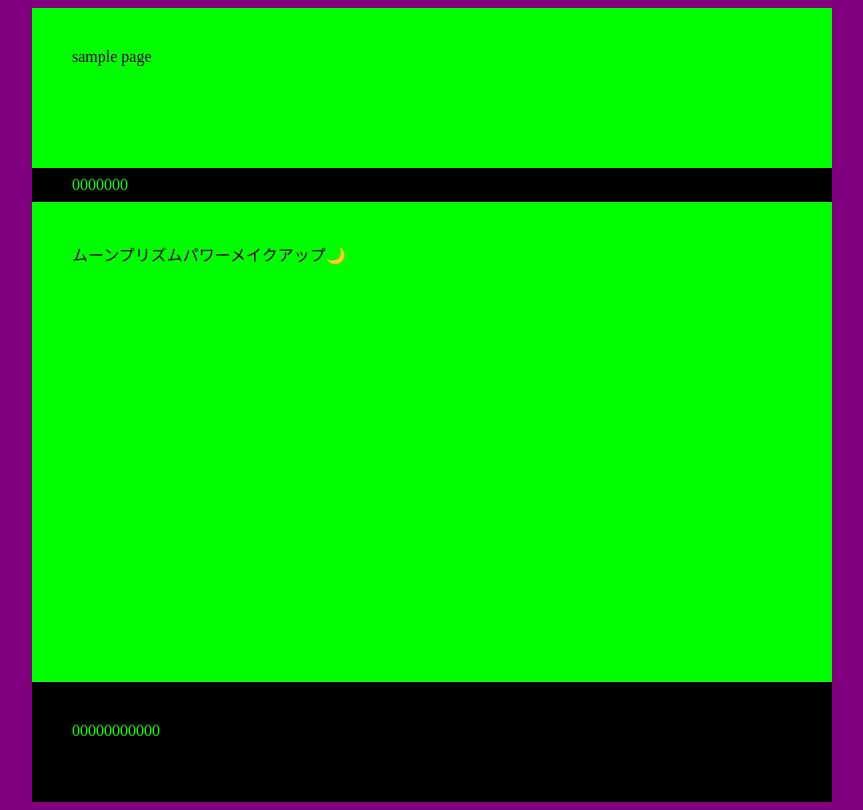
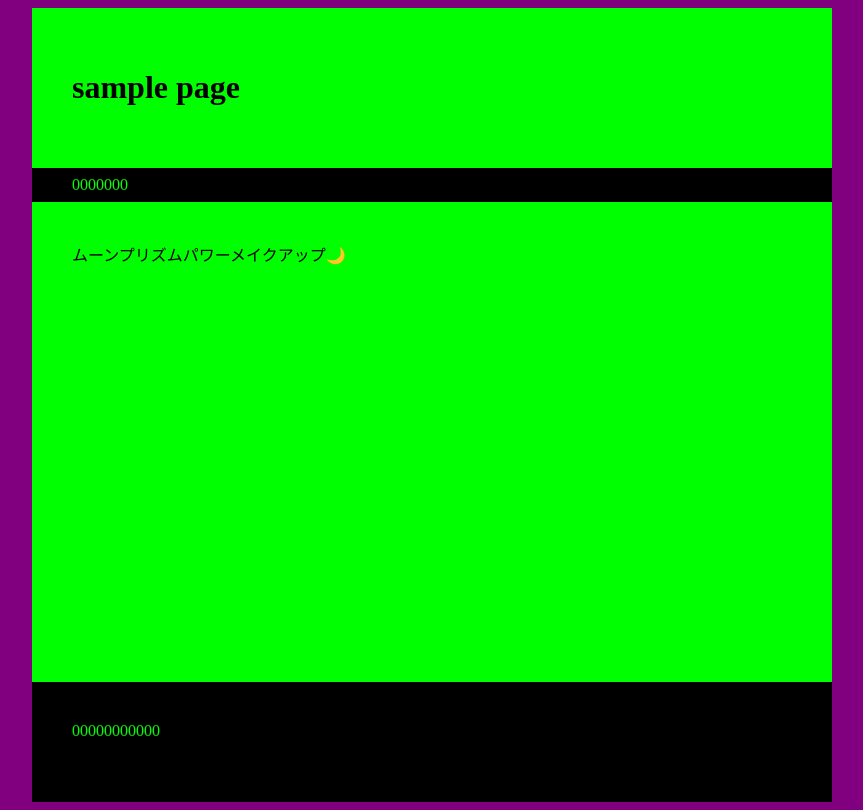
Before and after one commit to asita14/CSS_sample_02, a plain HTML site: page index.html in a window 1280 px wide. Shown: the whole page, without its empty margins (208-1071 px from the left). Drawn offline with Linux system fonts and the light colour scheme.

Commit message:
Add files via upload

```diff
--- a/index.html
+++ b/index.html
@@ -11,7 +11,7 @@
     <div id="container">
 
       <header>
-        sample page
+        <h1>sample page</h1>
       </header>
 
       <nav>
```
